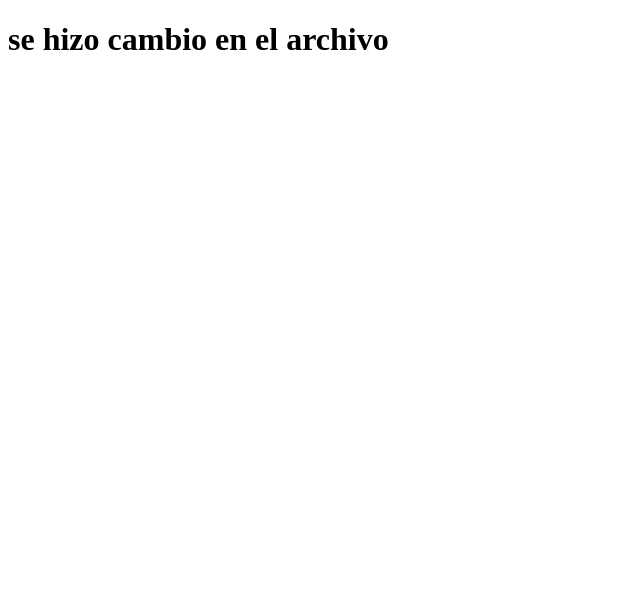
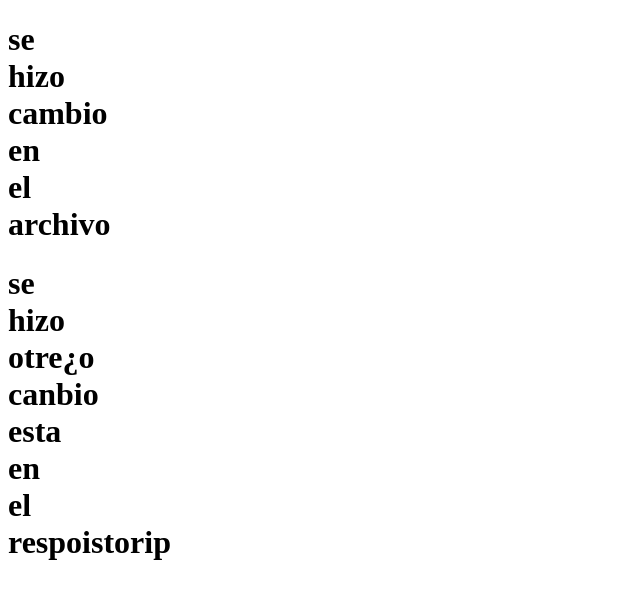
Before and after one commit to Gavi-k51/nuevoPrueba, a plain HTML site: page index.html in a window 1280 px wide. Shown: the whole page, without its empty margins (0-640 px from the left). Drawn offline with Linux system fonts and the light colour scheme.

Commit message:
segundo commit de cambio

```diff
--- a/index.html
+++ b/index.html
@@ -4,8 +4,10 @@
     <meta charset="UTF-8">
     <meta name="viewport" content="width=device-width, initial-scale=1.0">
     <title>Document</title>
+    <link rel="stylesheet" href="style.css">
 </head>
 <body>
     <h1>se hizo cambio en el archivo</h1>
+    <h1>se hizo otre¿o canbio esta en el respoistorip</h1>
 </body>
 </html>
--- a/script.js
+++ b/script.js
@@ -0,0 +1,2 @@
+var saludo  = "amistad"
+console.log("validaciones" , saludo)
--- a/style.css
+++ b/style.css
@@ -0,0 +1,4 @@
+*{
+    padding: 0;
+    max-width: 55px;
+}
```
